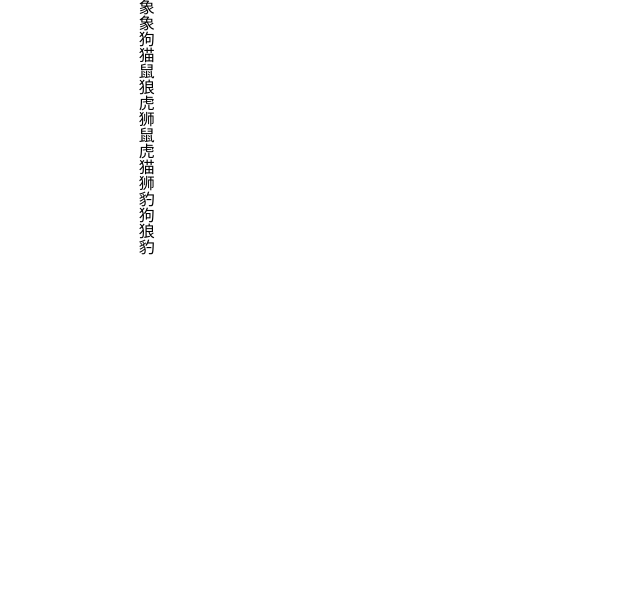
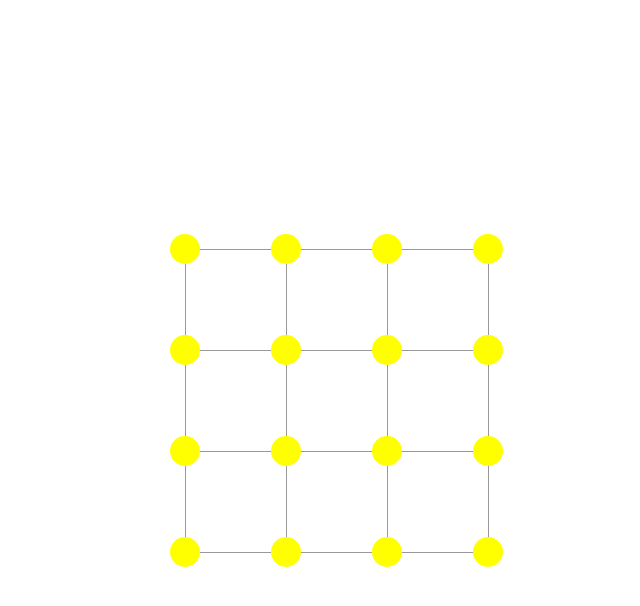
Before and after one commit to benbenye/Jungle, a plain HTML site: page index.html in a window 1280 px wide. Shown: the whole page, without its empty margins (302-942 px from the left). Drawn offline with nearby package versions, Linux system fonts and the light colour scheme.

Commit message:
add deriction

```diff
--- a/base.css
+++ b/base.css
@@ -18,4 +18,36 @@ blockquote:before, blockquote:after, q:before, q:after { content: ''; content: n
 
 table { border-collapse: collapse; border-spacing: 0; }
 
-.box, .ref { display: inline-block; *display: inline; *zoom: 1; vertical-align: middle; width: 29.58984%; }
+html{height: 100%;}
+body{width: 100%; height: 100%;}
+.box, .ref { display: inline-block; *display: inline; *zoom: 1; vertical-align: middle; width: 303px; }
+.ref{height: 100%;width: 0;}
+.box{position: relative;}
+.item{width: 100px; height: 100px; border: 1px solid #999; margin-bottom: -1px; margin-right: -1px; float: left;}
+.animals{position: absolute; top: -15px; left: -15px;}
+.animal{position: absolute; width: 30px; height: 30px; background: yellow; border-radius: 50%; color: #fff; font-weight: bold; line-height: 30px; cursor: pointer;}
+.animal.hide{position: absolute; width: 30px; height: 30px; background: yellow; text-indent: -9999px; border-radius: 50%; color: #fff; font-weight: bold; line-height: 30px; cursor: pointer;}
+.animal.active{border: 1px solid blue;}
+.animal1{top: 0px;left: 0px;}
+.animal2{top: 0px;left: 101px;}
+.animal3{top: 0px;left: 202px;}
+.animal4{top: 0px;left: 303px;}
+.animal5{top: 101px;left: 0px;}
+.animal6{top: 101px;left: 101px;}
+.animal7{top: 101px;left: 202px;}
+.animal8{top: 101px;left: 303px;}
+.animal9{top: 202px;left: 0px;}
+.animal10{top: 202px;left: 101px;}
+.animal11{top: 202px;left: 202px;}
+.animal12{top: 202px;left: 303px;}
+.animal13{top: 303px;left: 0px;}
+.animal14{top: 303px;left: 101px;}
+.animal15{top: 303px;left: 202px;}
+.animal16{top: 303px;left: 303px;}
+
+.deriction{position: absolute;width: 0; height: 0; top: 15px; left: 15px;}
+.deriction .top,.deriction .right,.deriction .bottom,.deriction .left{position: absolute;}
+.deriction .top{width: 2px; height: 50px; background: pink; top: -70px; left: 0;}
+.deriction .right{width: 50px; height: 2px; background: pink; top: 0; left: 20px;}
+.deriction .bottom{width: 2px; height: 50px; background: pink; top: 20px; left: 0;}
+.deriction .left{width: 50px; height: 2px; background: pink; top: 0; left: -70px;}
--- a/core.js
+++ b/core.js
@@ -26,21 +26,32 @@ $(function(){
 				domAnimalName[i] = {team:'',name:''};
 				domAnimalName[i].team = randomAnimals[i];
 				domAnimalName[i].name = animalName[Math.abs(randomAnimals[i]) -1]
-				$('.animals').append($('<div class="animal animal'+(i+1)+'"></div>').attr("team", domAnimalName[i].team).text(domAnimalName[i].name));
+				$('.animals').append($('<div class="animal hide animal'+(i+1)+'"></div>').attr("team", domAnimalName[i].team).text(domAnimalName[i].name));
 			}
 
 		},
 		showCard : function(){
 			if($(this).attr('team') > 0){
-				$(this).css({background:'red',textIndent:0});
+				$(this).css({background:'red',textIndent:0}).removeClass('hide').addClass('normal');
 			}else{
-				$(this).css({background:'green',textIndent:0});
+				$(this).css({background:'green',textIndent:0}).removeClass('hide').addClass('normal');
 			}
 		},
 		move : function(){
 
+		},
+		activeCard : function(){
+			$(this).removeClass('normal').addClass('active');
+			animalObj.deriction();
+
+		},
+		deriction : function(){
+			$('.active').append('<div class="deriction"><div class="top"></div><div class="right"></div><div class="bottom"></div><div class="left"></div></div>');
 		}
 	}
 	animalObj.init();
-	$('.animals').on('click','.animal',animalObj.showCard);
+	$('.animals').on('click','.hide',animalObj.showCard);
+	$('.animals').on('click','.normal',animalObj.activeCard);
+
+
 });
```
